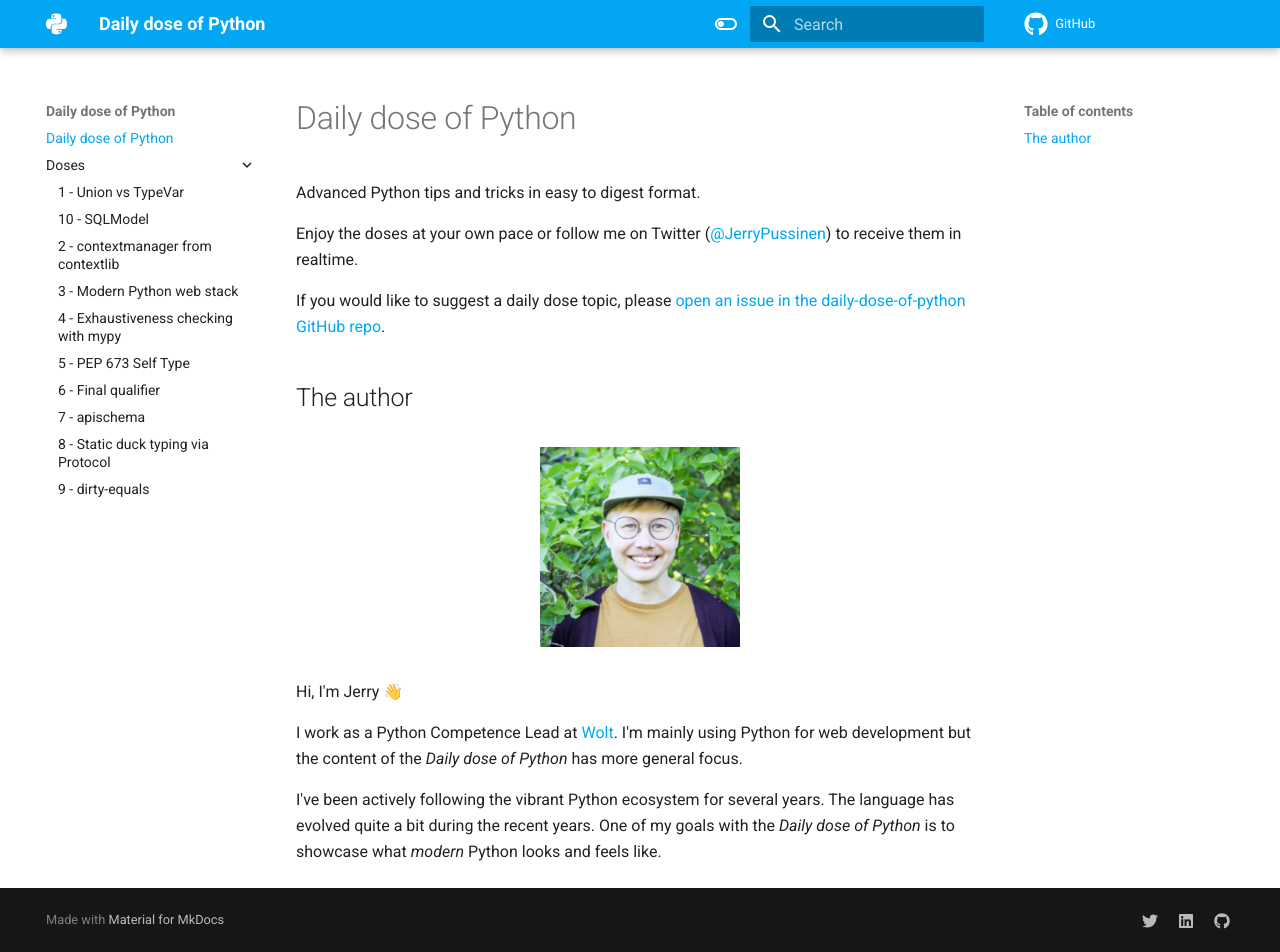
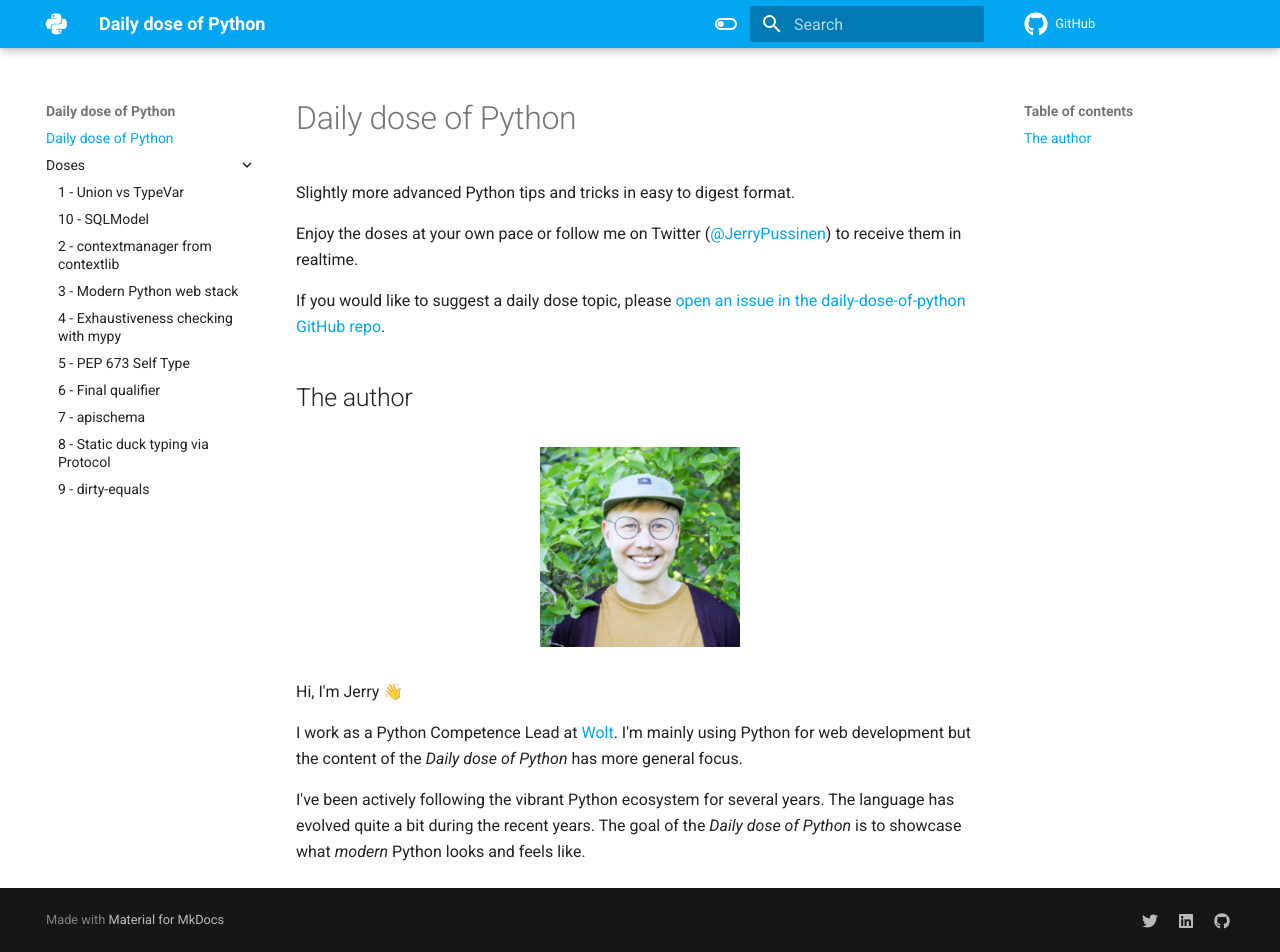
Before and after one commit to python254/dose-of-python, an MkDocs documentation site: the page built from docs/index.md, in a window 1280 px wide and 952 px high. Built offline with MkDocs 1.6.1 and Material for MkDocs 9.7.7, drawn with Linux system fonts in a browser that asks for light colours; comment, search, counter and statistics services are not loaded.

Commit message:
Rephrase some things

```diff
--- a/docs/index.md
+++ b/docs/index.md
@@ -4,7 +4,7 @@ og_image: img/daily-dose-of-python.png
 
 # Daily dose of Python
 
-Advanced Python tips and tricks in easy to digest format.
+Slightly more advanced Python tips and tricks in easy to digest format.
 
 Enjoy the doses at your own pace or follow me on Twitter ([@JerryPussinen](https://twitter.com/JerryPussinen)) to receive them in realtime.
 
@@ -20,4 +20,4 @@ Hi, I'm Jerry 👋
 I work as a Python Competence Lead at [Wolt](https://wolt.com/). I'm mainly using Python for web development but the content of the _Daily dose of Python_ has more general focus.
 
 I've been actively following the vibrant Python ecosystem for several years. The language has evolved quite a bit during the recent years.
-One of my goals with the _Daily dose of Python_ is to showcase what _modern_ Python looks and feels like.
+The goal of the _Daily dose of Python_ is to showcase what _modern_ Python looks and feels like.
```
